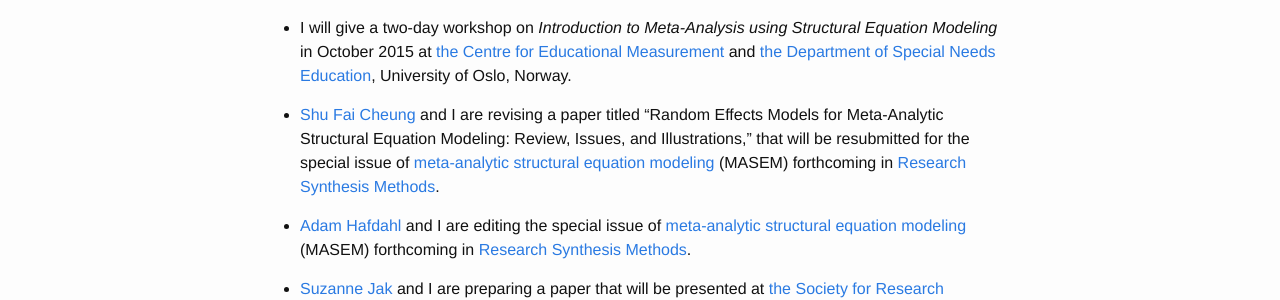
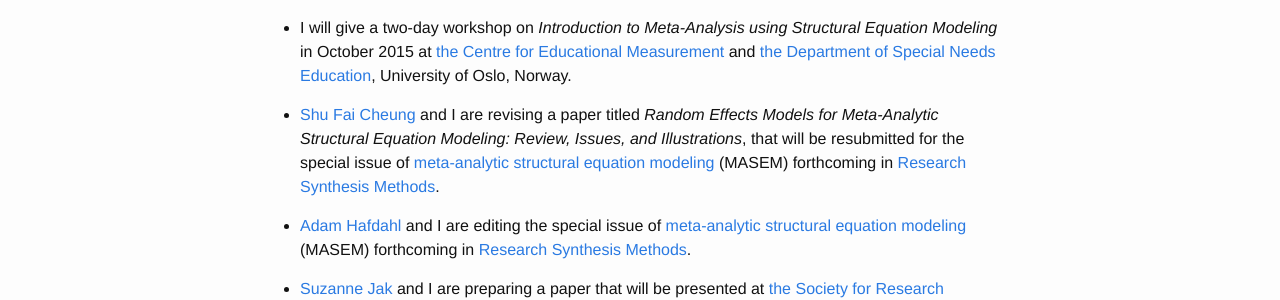
Before and after one commit to mikewlcheung/mikewlcheung.github.io, a Jekyll site: the page built from _posts/2015-06-09-busy.md, in a window 1280 px wide. Shown: the part 334-634 px from the top of the page. Built offline with Jekyll 4.4.1, drawn with Linux system fonts in a browser that asks for light colours; some of the changed lines change nothing that is shown.

Commit message:
Corrected some links

```diff
--- a/_posts/2015-06-09-busy.md
+++ b/_posts/2015-06-09-busy.md
@@ -1,7 +1,7 @@
 ---
 layout: post
 title:  "What I am busy doing now..."
-date:   2015-06-09 19:10:00
+date:   2015-06-09 21:52:00
 categories: [schedule]
 ---
 
@@ -11,9 +11,9 @@
 
 * I will give a two-day workshop on *Introduction to Meta-Analysis using Structural Equation Modeling* in October 2015 at [the Centre for Educational Measurement](http://www.uv.uio.no/cemo/english/) and [the Department of Special Needs Education](https://www.uv.uio.no/isp/english/), University of Oslo, Norway.
 
-* [Shu Fai Cheung](http://www.umac.mo/fss/psychology/staff_shufai.html) and I are revising a paper titled "Random Effects Models for Meta-Analytic Structural Equation Modeling: Review, Issues, and Illustrations," that will be resubmitted for the special issue of [meta-analytic structural equation modeling](http://onlinelibrary.wiley.com/journal/10.1002/(ISSN)1759-2887/homepage/call_for_papers_masem.htm) (MASEM) forthcoming in [Research Synthesis Methods](http://onlinelibrary.wiley.com/journal/10.1002/(ISSN)1759-2887).
+* [Shu Fai Cheung](http://www.umac.mo/fss/psychology/staff_shufai.html) and I are revising a paper titled *Random Effects Models for Meta-Analytic Structural Equation Modeling: Review, Issues, and Illustrations*, that will be resubmitted for the special issue of [meta-analytic structural equation modeling][1] (MASEM) forthcoming in [Research Synthesis Methods][2].
 
-* [Adam Hafdahl](http://www.sunflower.com/~arch-stat-consult/) and I are editing the special issue of [meta-analytic structural equation modeling](http://onlinelibrary.wiley.com/journal/10.1002/(ISSN)1759-2887/homepage/call_for_papers_masem.htm) (MASEM) forthcoming in [Research Synthesis Methods](http://onlinelibrary.wiley.com/journal/10.1002/(ISSN)1759-2887).
+* [Adam Hafdahl](http://www.sunflower.com/~arch-stat-consult/) and I are editing the special issue of [meta-analytic structural equation modeling][1] (MASEM) forthcoming in [Research Synthesis Methods][2].
 
 * [Suzanne Jak](http://www.suzannejak.nl/) and I are preparing a paper that will be presented at [the Society for Research Synthesis Methodology](http://www.srsm.org/) [2015 Conference](https://my.vanderbilt.edu/priconference/) in Nashville, Tennessee from 8-11 July 2015.
 
@@ -26,3 +26,7 @@
 * [Michael Bosnjak](http://www.psyconsult.de/bosnjak/), [Wolfgang Viechtbauer](http://www.wvbauer.com/) and I are editing a book series in *SpringerBriefs in Research Synthesis* that will be published by Springer.
 
 * [Betsy Becker](http://www.coe.fsu.edu/Faculty-Staff2/Faculty-Staff-Directory/EPLS-Faculty-Profiles-Click-on-faculty-name-for-more-info/Dr.-Betsy-Becker), [Ariel Aloe](http://www.uni.edu/coe/departments/educational%20psychology%20foundations/faculty%20directory/Ariel%20Aloe) and I are editing a chapter on *Meta-Analysis of Correlation Matrices and Structural Equation Models* for the *Handbook of Meta-Analysis* edited by Ian White, Theo Stijnen, and Christopher Schmid.
+
+[1]: http://onlinelibrary.wiley.com/journal/10.1002/(ISSN)1759-2887/homepage/call_for_papers_masem.htm
+
+[2]: http://onlinelibrary.wiley.com/journal/10.1002/(ISSN)1759-2887
```
